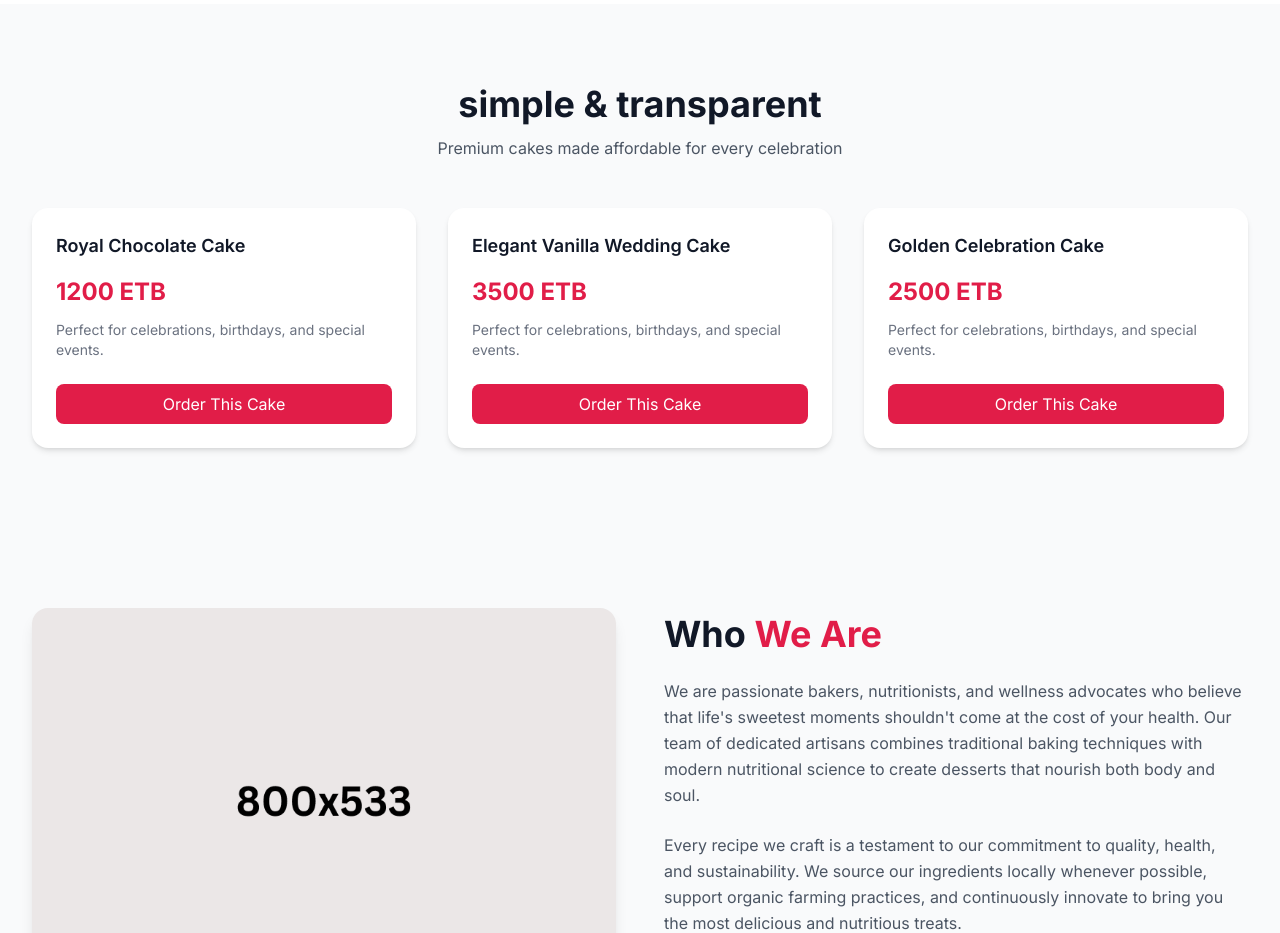
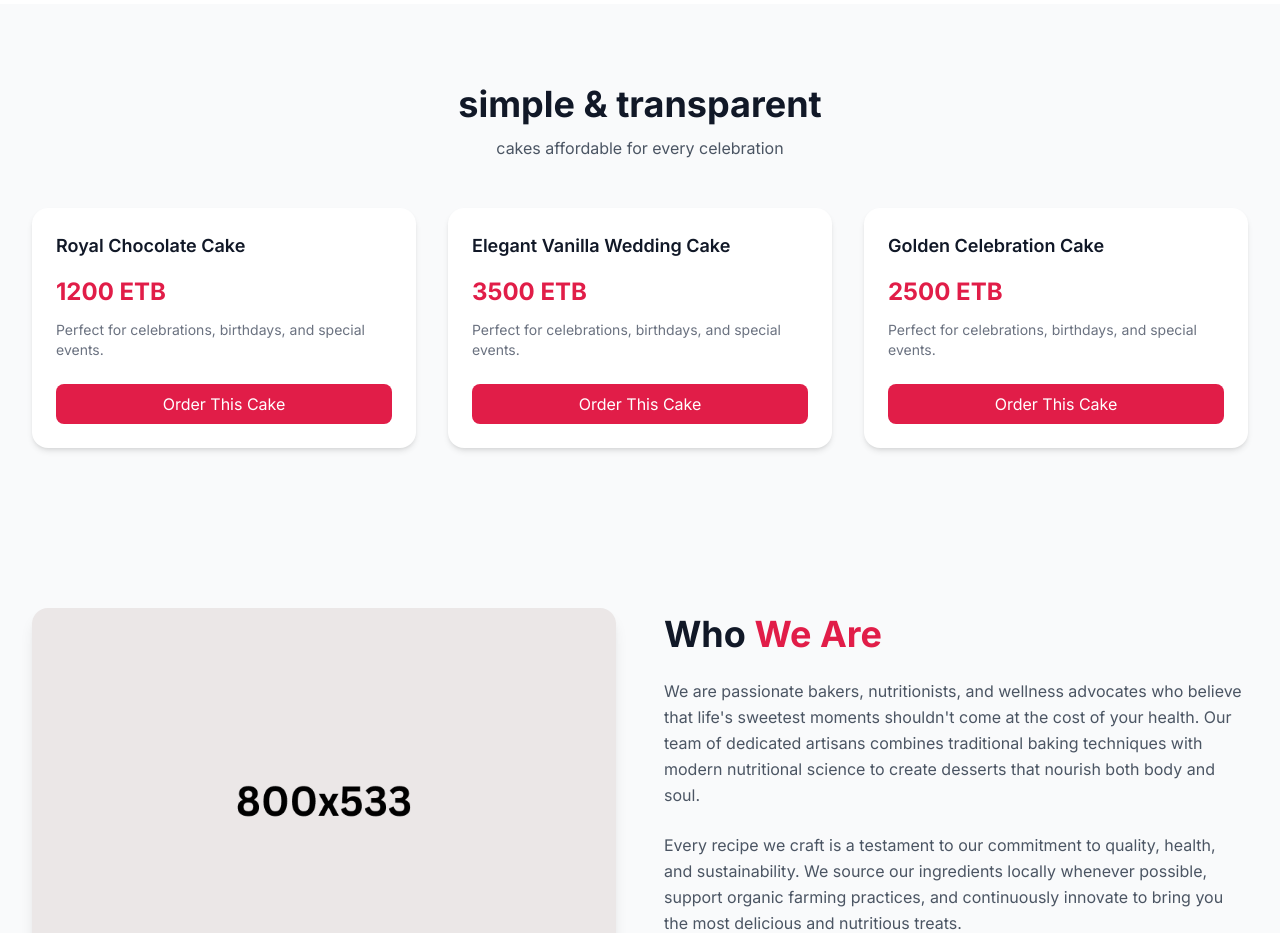
Before and after one commit to SifenAbduselam/booking_system, a React (Vite) app: page / in a window 1280 px wide. Shown: the part 1320-2253 px from the top of the page. Built offline with nearby package versions, Linux system fonts and the light colour scheme.

Commit message:
affordable

```diff
--- a/src/components/PriceList.tsx
+++ b/src/components/PriceList.tsx
@@ -12,7 +12,7 @@ const PriceList = () => {
             simple & transparent
           </h2>
           <p className="text-gray-600 mt-3">
-            Premium cakes made affordable for every celebration
+            cakes affordable for every celebration
           </p>
         </div>
 
```
